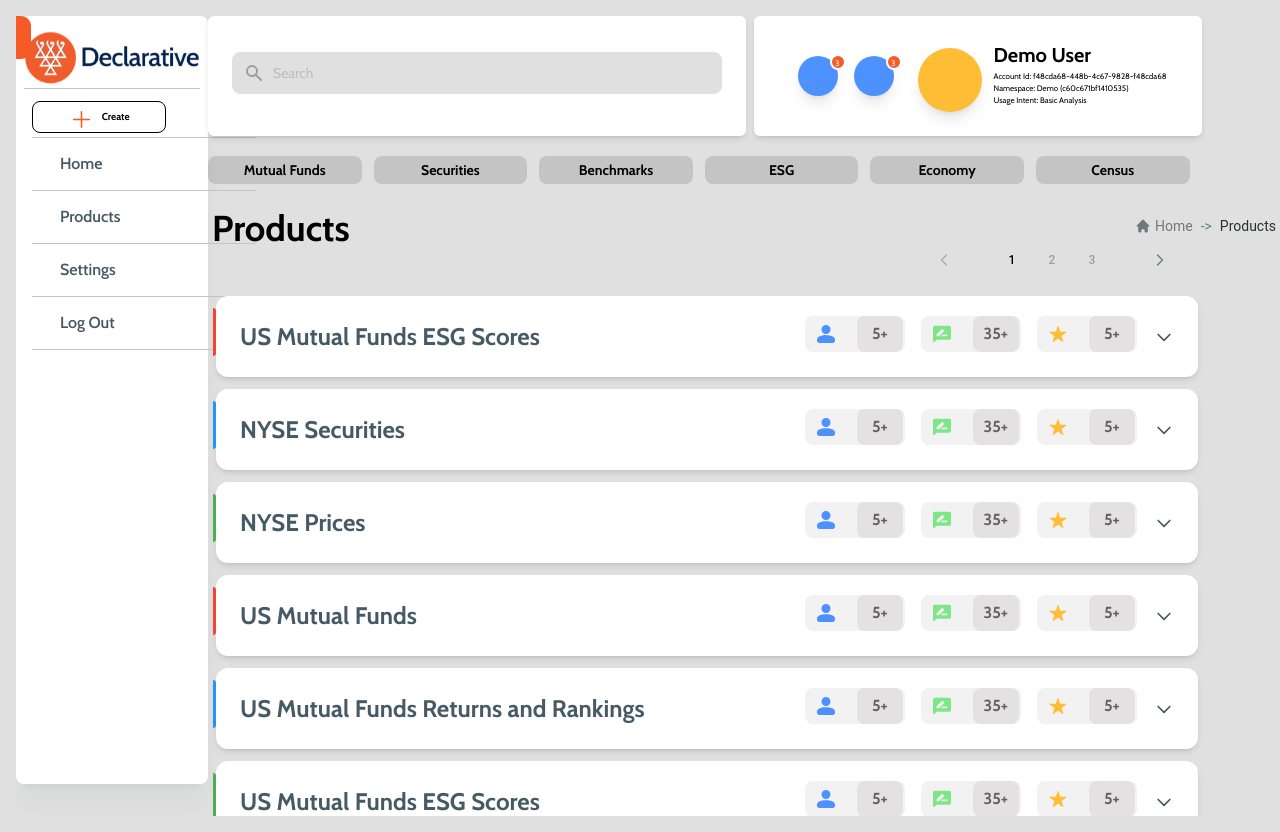
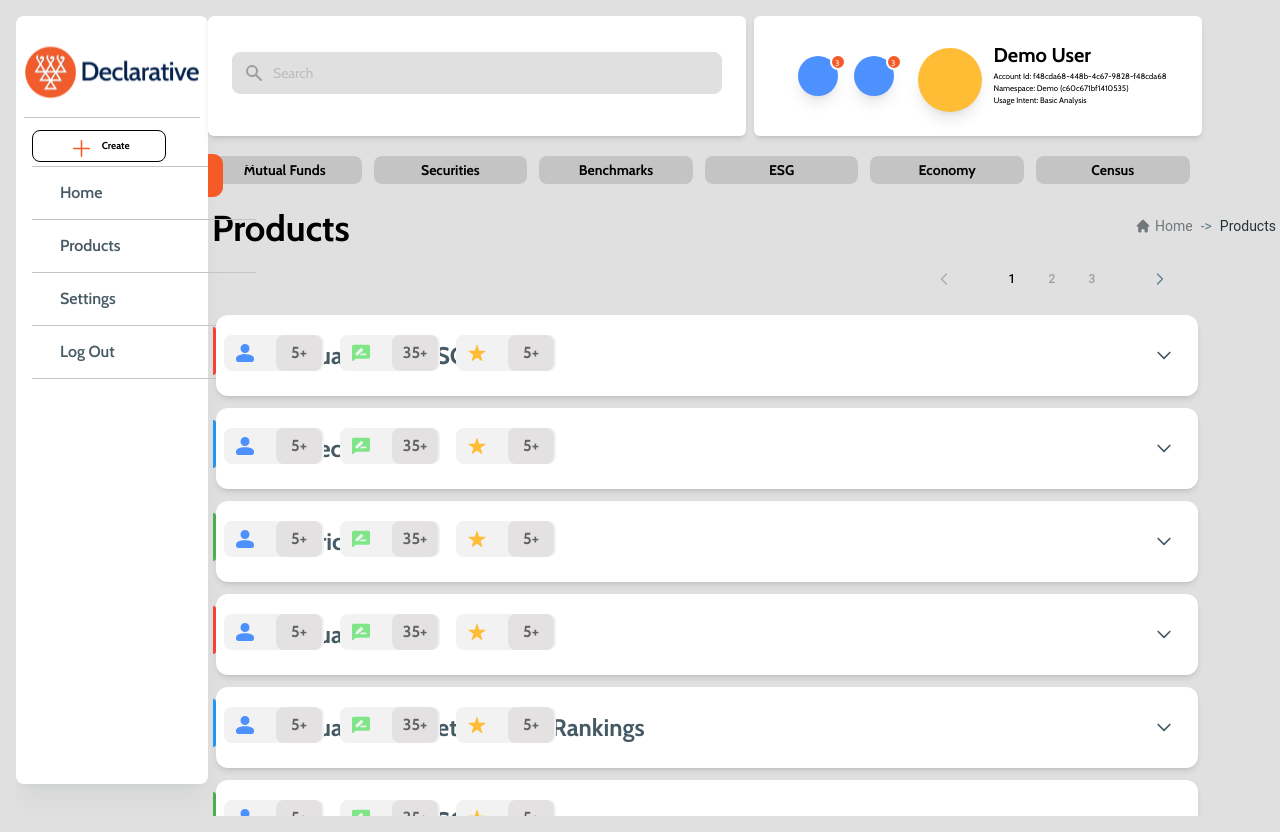
Before and after one commit to Umang1302/declarative, a Next.js app: page / in a window 1280 px wide. Built offline with nearby package versions, Linux system fonts and the light colour scheme.

Commit message:
alignment issue fixed for desktop

```diff
--- a/src/app/layout.tsx
+++ b/src/app/layout.tsx
@@ -5,7 +5,6 @@ import React from "react";
 
 import Sidebar from "../components/common/Sidebar";
 import Navsearchbar from "../components/common/NavSearchbar";
-import Image from "next/image";
 
 import { Cabin } from "next/font/google";
 const cabin = Cabin({ subsets: ["latin"] });
@@ -26,7 +25,8 @@ export default function RootLayout({
       >
         <div className="flex w-[100vw] h-[100vh] overflow-x-hidden overflow-y-hidden">
           <div className="relative flex h-[96vh]">
-            <div className="absolute z-10 4xl:top-[230px] 4xl:left-[470px] 2xl:top-[140px] 2xl:left-[260px]">
+            {/* <div className="absolute z-10 4xl:top-[230px] 4xl:left-[470px] 2xl:top-[140px] 2xl:left-[260px]"> */}
+            <div className="absolute z-10 top-[18%] left-[100%]">
               <svg
                 width="15"
                 height="43"
--- a/src/components/common/Sidebar.tsx
+++ b/src/components/common/Sidebar.tsx
@@ -35,7 +35,7 @@ export default function Sidebar() {
 
   return (
     <Card className="shadow-xl shadow-blue-gray-900/5 rounded-lg w-[15vw] 2xl:w-[18vw] 4xl:py-10 2xl:py-6 lg:py-3 px-2">
-      <div className="w-full 4xl:h-[100px] 2xl:h-[80px] lg:h-[60px] relative">
+      <div className="w-[100%] h-[12%] relative">
         <Image src="/declarativeLogo1.svg" alt="brand" fill />
       </div>
       <div className="w-full">
--- a/src/components/dashboard/Hero.tsx
+++ b/src/components/dashboard/Hero.tsx
@@ -14,7 +14,7 @@ export default function Hero() {
       <div className="w-[70%]">
         <h1 className="font-bold text-4xl 4xl:text-7xl">Products</h1>
       </div>
-      <div className="4xl:mb-[60px]">
+      <div className="4xl:mb-[60px] mb-[2%]">
         <Breadcrumbs className="bg-transparent 4xl:text-[25px]" separator="->">
           <Link href="/" className="opacity-60 flex active:text-red-600">
             <svg
--- a/src/components/dashboard/ShowcaseProduct.tsx
+++ b/src/components/dashboard/ShowcaseProduct.tsx
@@ -115,7 +115,7 @@ export default function ShowcaseProduct({ page, prodData }: any) {
                   <div className="w-[73vw] mt-2 bg-gray-300 h-[1px]" />
                 )}
 
-                <div className="flex absolute gap-x-4 top-5 left-[46vw] 4xl:left-[60vw]">
+                <div className="flex absolute gap-x-4 top-5 4xl:left-[60vw] 2xl:left-[65%]">
                   <div className="w-[100px] h-[36px] px-2 rounded-lg bg-[#F2F2F2] flex justify-between">
                     <Image
                       alt=""
--- a/src/components/product/ProductHeading.tsx
+++ b/src/components/product/ProductHeading.tsx
@@ -142,7 +142,7 @@ export default function Navsearchbar({ data }: any) {
           </div>
         </div>
       </div>
-      <div className="absolute w-[200px] h-[100px] top-7 left-[64vw]">
+      <div className="absolute w-[200px] h-[100px] top-[1.4%] left-[64vw]">
         <Image
           alt=""
           src="/qrCode1.svg"
```
